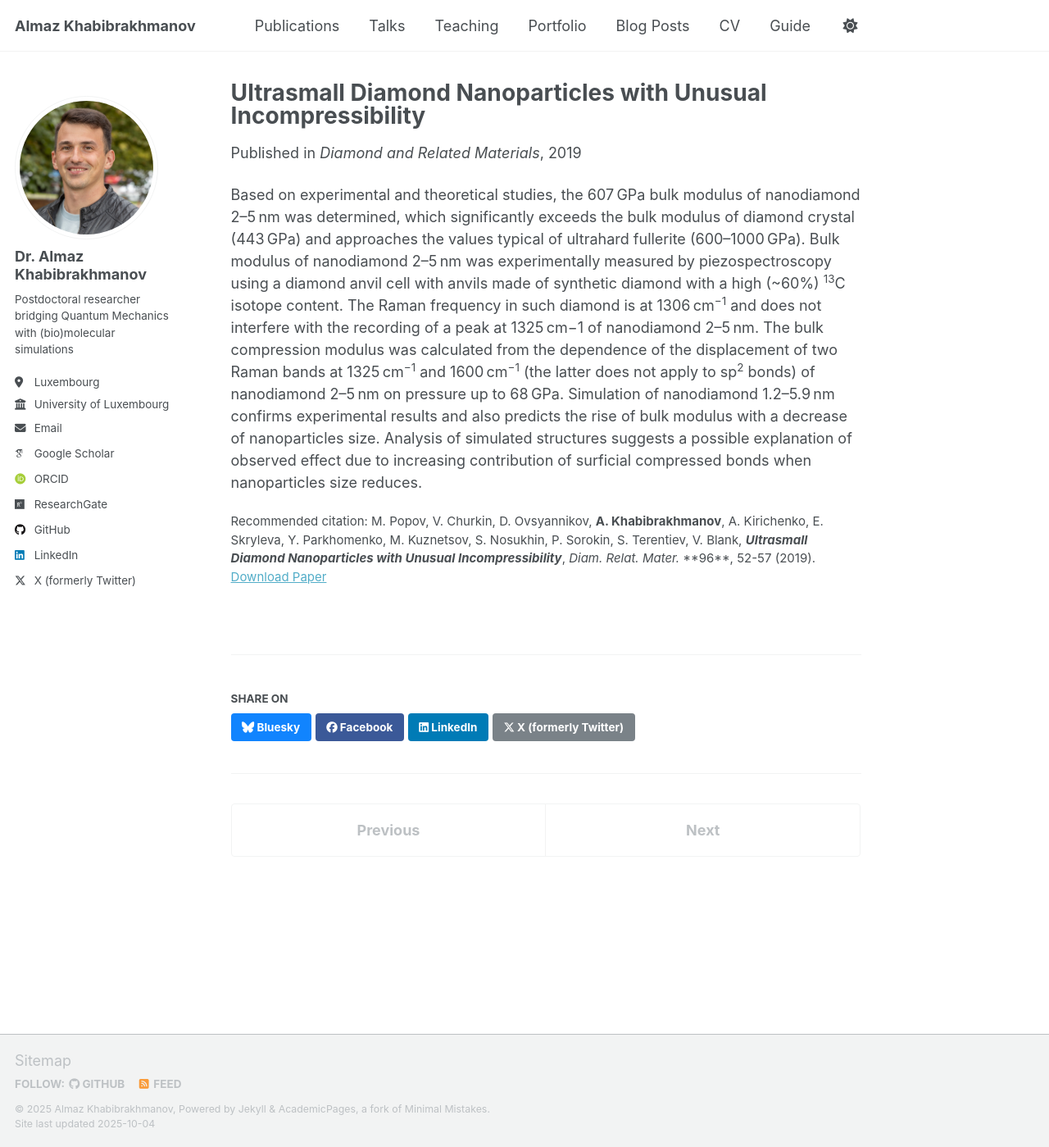
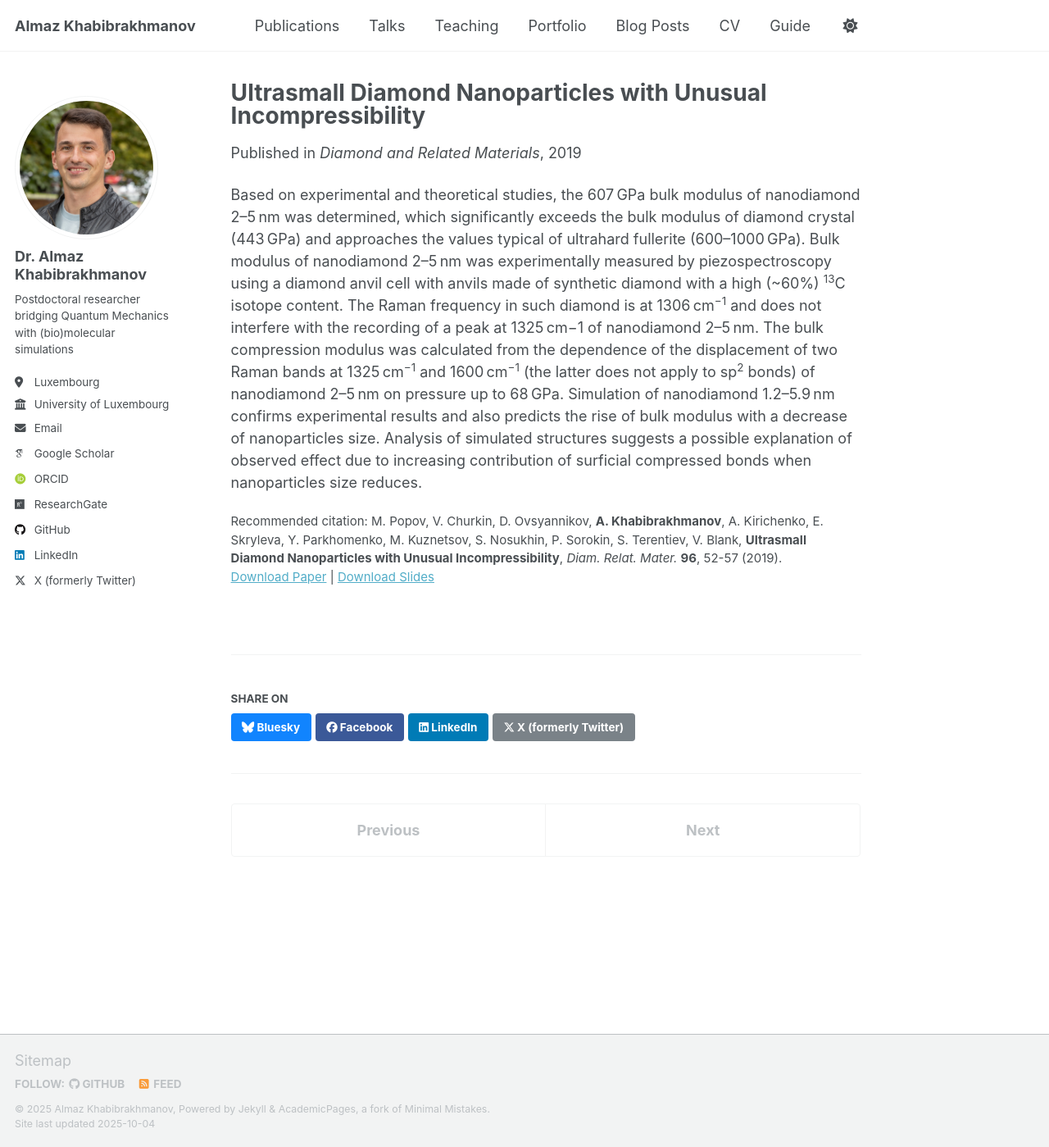
Before and after one commit to almaz-khabibrakhmanov/almaz-khabibrakhmanov.github.io, a Jekyll site: the page built from _publications/2019_Nanodiamonds_DRM.md, in a window 1280 px wide and 1399 px high. Shown: the whole window at 82% size. Built offline with Jekyll 4.4.1, drawn with Linux system fonts in a browser that asks for light colours; some web fonts are replaced; a script that is not in the unit is left out; part of the change alters nothing that is shown.

```diff
--- a/_publications/2019_Nanodiamonds_DRM.md
+++ b/_publications/2019_Nanodiamonds_DRM.md
@@ -2,13 +2,13 @@
 title: "Ultrasmall Diamond Nanoparticles with Unusual Incompressibility"
 collection: publications
 category: manuscripts
-permalink: /publication/2009-10-01-paper-title-number-1
+permalink: /publication/2019-Nanodiamonds-DRM
 excerpt: 'In this work, I computed bulk modulus of nanodiamonds using classical interatomic potentials. The predicted enhancement of stiffness due to quantum confinement effects is within the experimentally (Raman spectroscopy) measured range.'
 date: 2019-06-01
 venue: 'Diamond and Related Materials'
-#slidesurl: 'http://academicpages.github.io/files/slides1.pdf'
-paperurl: 'http://almaz-khabibrakhmanov.github.io/files/papers/2019_Nanodiamonds_DRM.pdf'
+slidesurl: 'https://doi.org/10.1016/j.diamond.2019.04.033'
+paperurl: 'http://almaz-khabibrakhmanov.github.io/files/papers/2019-Nanodiamonds-DRM.pdf'
 #bibtexurl: 'http://academicpages.github.io/files/bibtex1.bib'
-citation: 'M. Popov, V. Churkin, D. Ovsyannikov, <b>A. Khabibrakhmanov</b>, A. Kirichenko, E. Skryleva, Y. Parkhomenko, M. Kuznetsov, S. Nosukhin, P. Sorokin, S. Terentiev, V. Blank, <i><b>Ultrasmall Diamond Nanoparticles with Unusual Incompressibility</b></i>, <i>Diam. Relat. Mater.</i> **96**, 52-57 (2019).'
+citation: 'M. Popov, V. Churkin, D. Ovsyannikov, <b>A. Khabibrakhmanov</b>, A. Kirichenko, E. Skryleva, Y. Parkhomenko, M. Kuznetsov, S. Nosukhin, P. Sorokin, S. Terentiev, V. Blank, <b>Ultrasmall Diamond Nanoparticles with Unusual Incompressibility</b>, <i>Diam. Relat. Mater.</i> <b>96</b>, 52-57 (2019).'
 ---
 Based on experimental and theoretical studies, the 607 GPa bulk modulus of nanodiamond 2–5 nm was determined, which significantly exceeds the bulk modulus of diamond crystal (443 GPa) and approaches the values typical of ultrahard fullerite (600–1000 GPa). Bulk modulus of nanodiamond 2–5 nm was experimentally measured by piezospectroscopy using a diamond anvil cell with anvils made of synthetic diamond with a high (~60%) <sup>13</sup>C isotope content. The Raman frequency in such diamond is at 1306 cm<sup>−1</sup> and does not interfere with the recording of a peak at 1325 cm−1 of nanodiamond 2–5 nm. The bulk compression modulus was calculated from the dependence of the displacement of two Raman bands at 1325 cm<sup>−1</sup> and 1600 cm<sup>−1</sup> (the latter does not apply to sp<sup>2</sup> bonds) of nanodiamond 2–5 nm on pressure up to 68 GPa. Simulation of nanodiamond 1.2–5.9 nm confirms experimental results and also predicts the rise of bulk modulus with a decrease of nanoparticles size. Analysis of simulated structures suggests a possible explanation of observed effect due to increasing contribution of surficial compressed bonds when nanoparticles size reduces.
```
